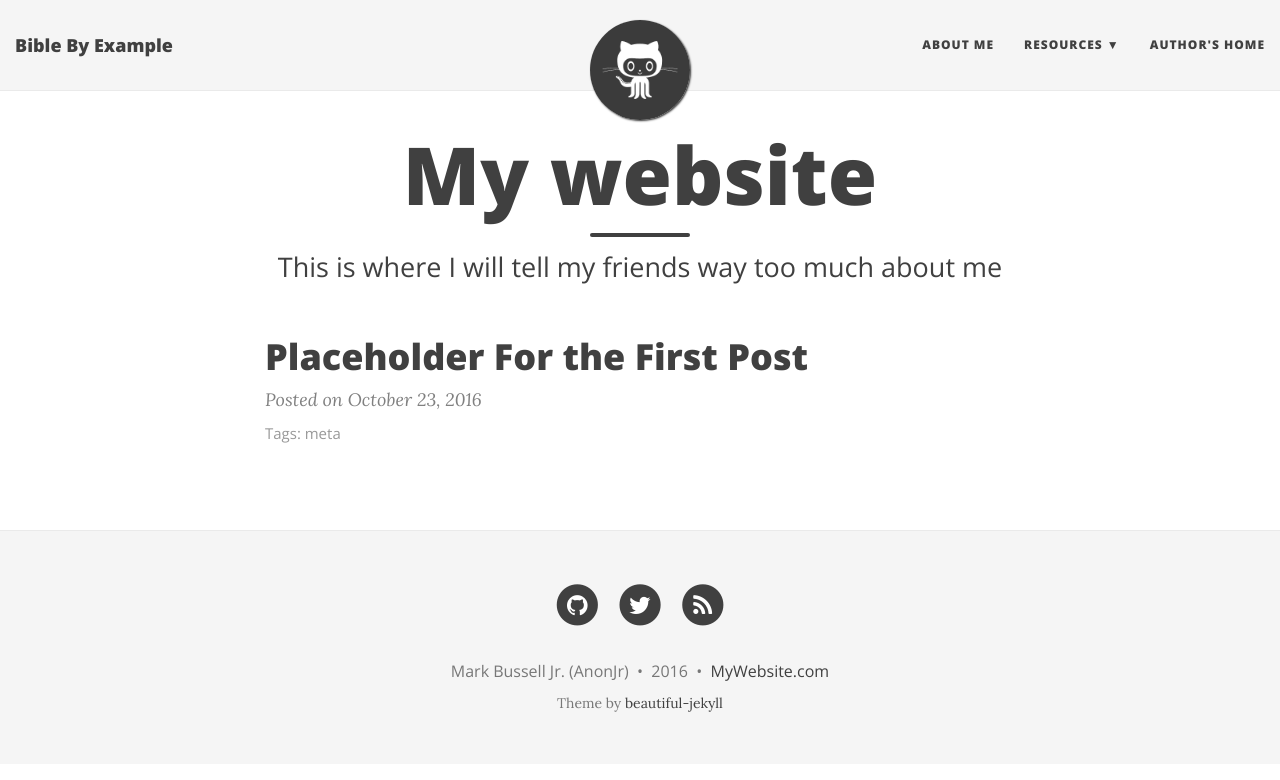
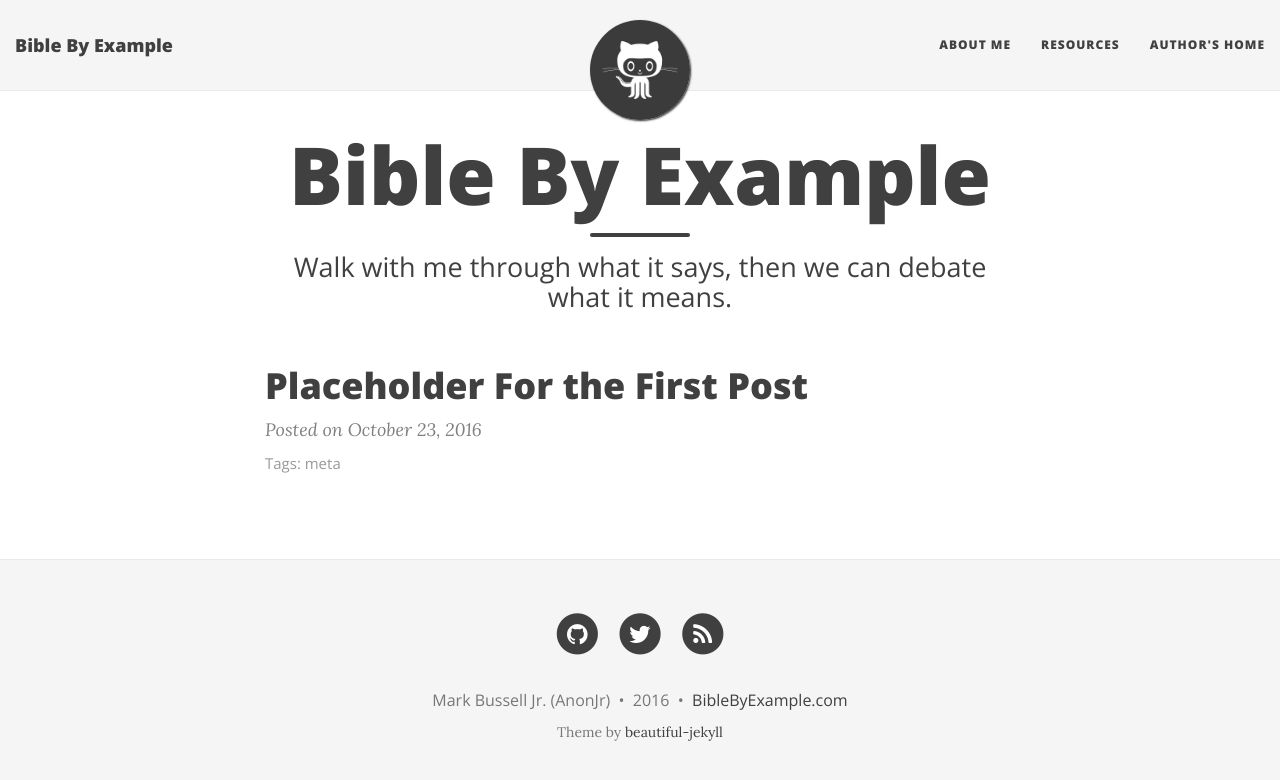
Before and after one commit to AnonJr/Bible-By-Example, a Jekyll site: the page built from index.html, in a window 1280 px wide. Shown: the top 780 px of the page. Built offline with Jekyll 4.4.1, drawn with Linux system fonts in a browser that asks for light colours; nearby versions of some CDN libraries; the list of posts is cut into pages by our own code; part of the change alters nothing that is shown.

Commit message:
Still troubleshooting the nav error - may be in a deeper include.

```diff
--- a/_config.yml
+++ b/_config.yml
@@ -22,10 +22,7 @@ description: Walk with me through what it says, then we can debate what it means
 # List of links in the navigation bar
 navbar-links:
   About Me: "aboutme"
-  Resources:
-    - Beautiful Jekyll: "http://deanattali.com/beautiful-jekyll/"
-    - Learn markdown: "http://www.markdowntutorial.com/"
-    - GitHub Pages: "https://pages.github.com/"
+  Resources: "http://deanattali.com/beautiful-jekyll/"
   Author's home: "http://deanattali.com"
 
 # Image to show in the navigation bar - image must be a square (width = height)
@@ -39,17 +36,11 @@ avatar: "/img/avatar-icon.png"
 author:
   name: Mark Bussell Jr. (AnonJr)
   email: "youremail@domain.com"
-  facebook: yourname  # eg. daattali
-  github: yourname    # eg. daattali
+  github: AnonJr    # eg. daattali
   twitter: AnonJr   # eg. daattali
   google-plus: +yourname   # eg. +DeanAttali or 109424658772469020925
-  linkedin: yourname  # eg. daattali
-  xing: yourname      # eg. daattali
   stackoverflow: yourlink  # eg. "3943160/daattali"
-  snapchat: yourname  # eg. daattali
-  instagram: yourname # eg. daattali
   youtube: yourlink   # eg. user/daattali or channel/daattali
-  spotify: yourname   # eg. daattali
 
 # Select which links to show in the footer
 footer-links-active:
@@ -71,12 +62,12 @@ footer-links-active:
 share-links-active:
   twitter: true
   facebook: true
-  google: false
+  google: true
   linkedin: true
 
 # How to display the link to the website in the footer
 # Remove this if you don't want a link in the footer
-url-pretty: "MyWebsite.com"  # eg. "deanattali.com/beautiful-jekyll"
+url-pretty: "BibleByExample.com"  # eg. "deanattali.com/beautiful-jekyll"
 
 # --- Misc --- #
 # Fill in your Disqus shortname (NOT the userid) if you want to support Disqus comments
--- a/index.html
+++ b/index.html
@@ -1,7 +1,7 @@
 ---
 layout: page
-title: My website
-subtitle: This is where I will tell my friends way too much about me
+title: Bible By Example
+subtitle: Walk with me through what it says, then we can debate what it means.
 ---
 
 <div class="posts-list">
```
